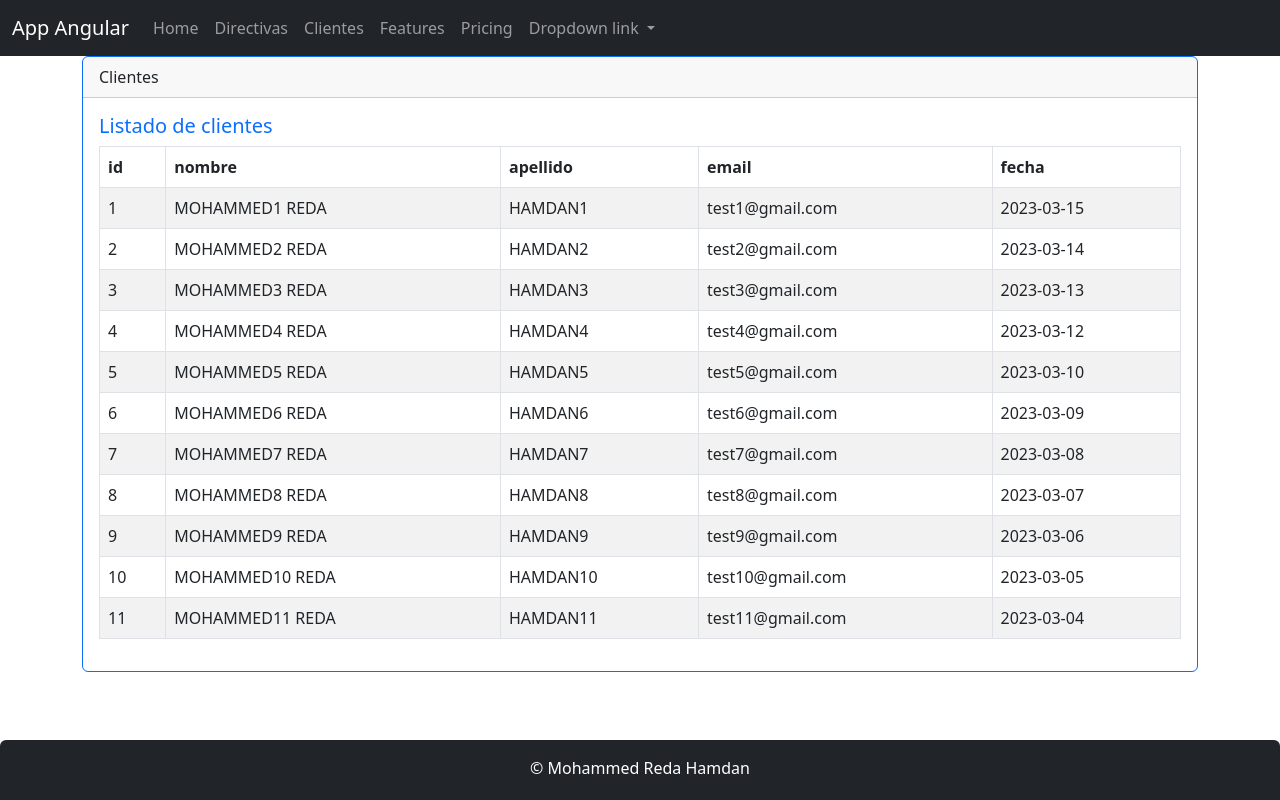
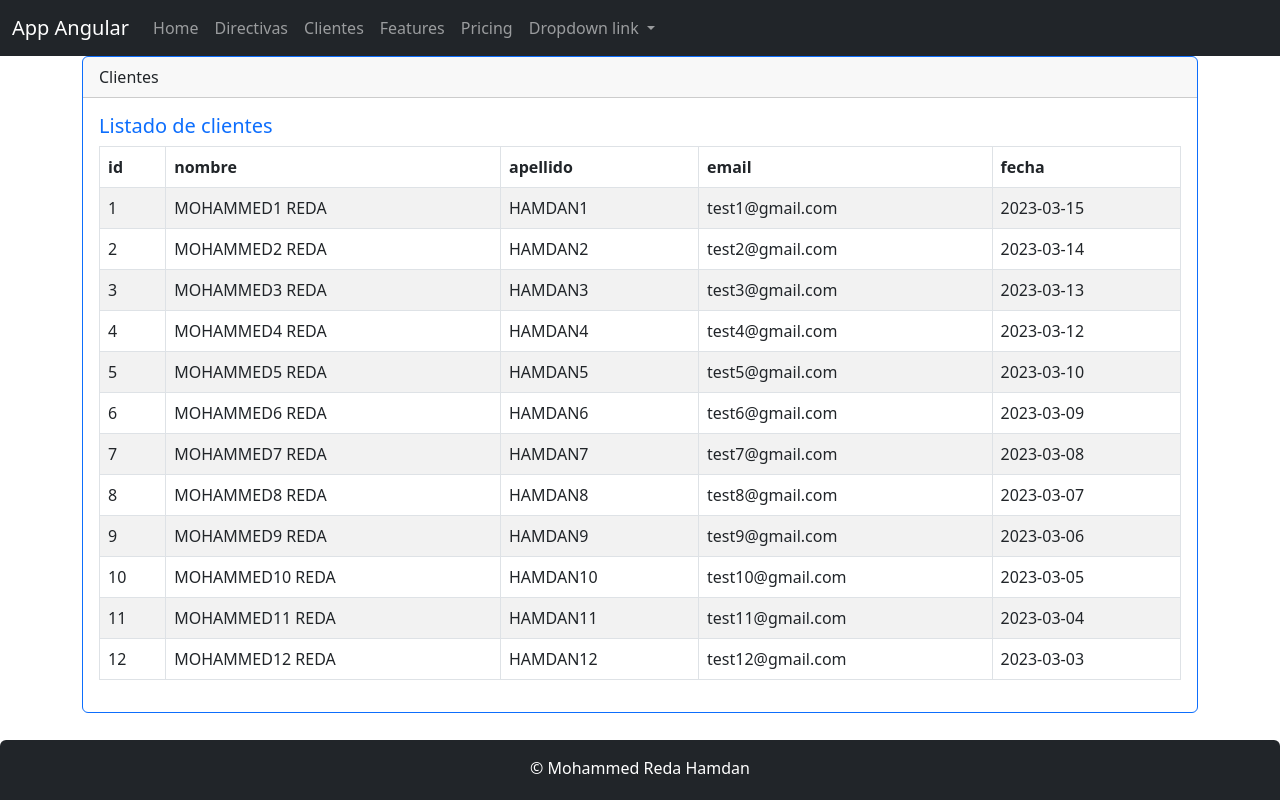
Before and after one commit to medreda51/angular, an Angular app: page /clientes in a window 1280 px wide. Built offline with nearby package versions, Linux system fonts and the light colour scheme.

Commit message:
added one line with id 12

```diff
--- a/src/app/clientes/clientes.json.ts
+++ b/src/app/clientes/clientes.json.ts
@@ -11,4 +11,5 @@ export const CLIENTES: Cliente[] =[
     {id:9, nombre:'MOHAMMED9 REDA', apellido:'HAMDAN9 ', email: 'test9@gmail.com', createAt: '2023-03-06'},
     {id:10, nombre:'MOHAMMED10 REDA', apellido:'HAMDAN10 ', email: 'test10@gmail.com', createAt: '2023-03-05'},
     {id:11, nombre:'MOHAMMED11 REDA', apellido:'HAMDAN11 ', email: 'test11@gmail.com', createAt: '2023-03-04'},
+    {id:12, nombre:'MOHAMMED12 REDA', apellido:'HAMDAN12 ', email: 'test12@gmail.com', createAt: '2023-03-03'}
   ]
```
